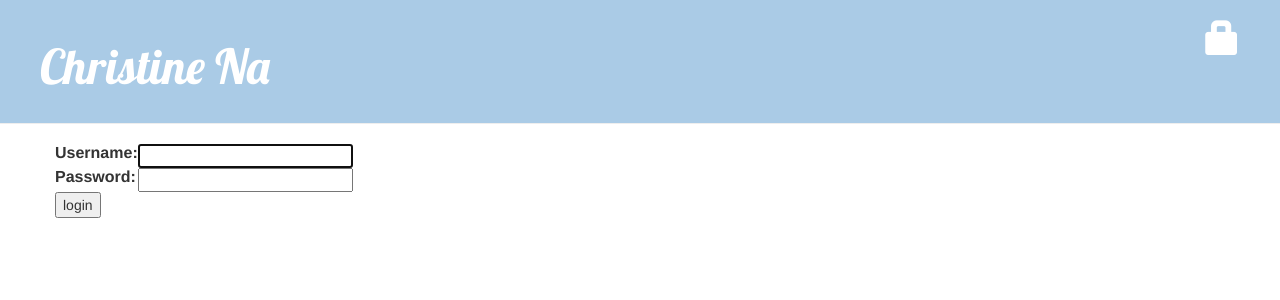
After one commit to christinena/my-first-blog, a Django app: page /accounts/login/ in a window 1280 px wide. The commit adds this page. Shown: the top 300 px of the page. Run offline with Django 3.2, Linux system fonts and the light colour scheme; some libraries are stand-ins or nearby versions.

Commit message:
Gave the ability to log in and log out + changed some colors

```diff
--- a/blog/static/css/blog.css
+++ b/blog/static/css/blog.css
@@ -1,5 +1,5 @@
 .page-header {
-    background-color: #ff9400;
+    background-color: #AACBE6;
     margin-top: 0;
     padding: 20px 20px 20px 40px;
 }
@@ -19,7 +19,7 @@ h1, h2, h3, h4 {
 }
 
 .date {
-    color: #828282;
+    color: #1E3770;
 }
 
 .save {
--- a/blog/templates/blog/base.html
+++ b/blog/templates/blog/base.html
@@ -13,8 +13,11 @@
             {% if user.is_authenticated %}
                 <a href="{% url 'post_new' %}" class="top-menu"><span class="glyphicon glyphicon-plus"></span></a>
                 <a href="{% url 'post_draft_list' %}" class="top-menu"><span class="glyphicon glyphicon-edit"></span></a>
+                <p class="top-menu">Hello {{ user.username }} <small>(<a href="{% url 'logout' %}">Log out</a>)</small></p>
+            {% else %}
+                <a href="{% url 'login' %}" class="top-menu"><span class="glyphicon glyphicon-lock"></span></a>
             {% endif %}
-            <h1><a href="/">Christine's Blog</a></h1>
+            <h1><a href="/">Christine Na</a></h1>
         </div>
         <div class="content container">
             <div class="row">
--- /dev/null
+++ b/blog/templates/registration/login.html
@@ -0,0 +1,24 @@
+{% extends "blog/base.html" %}
+
+{% block content %}
+    {% if form.errors %}
+        <p>Your username and password didn't match. Please try again.</p>
+    {% endif %}
+
+    <form method="post" action="{% url 'login' %}">
+    {% csrf_token %}
+        <table>
+        <tr>
+            <td>{{ form.username.label_tag }}</td>
+            <td>{{ form.username }}</td>
+        </tr>
+        <tr>
+            <td>{{ form.password.label_tag }}</td>
+            <td>{{ form.password }}</td>
+        </tr>
+        </table>
+
+        <input type="submit" value="login" />
+        <input type="hidden" name="next" value="{{ next }}" />
+    </form>
+{% endblock %}
--- a/mysite/settings.py
+++ b/mysite/settings.py
@@ -25,8 +25,7 @@ SECRET_KEY = '+ix5hgk@nv1!zzowyn_%xnmzhmb%z)y-5)^jb8nhut^w*tu-sg'
 # SECURITY WARNING: don't run with debug turned on in production!
 DEBUG = True
 
-ALLOWED_HOSTS = []
-
+ALLOWED_HOSTS = ['127.0.0.1', 'christinena.pythonanywhere.com']
 
 # Application definition
 
@@ -123,3 +122,5 @@ STATIC_URL = '/static/'
 STATIC_URL = '/static/'
 STATIC_ROOT = os.path.join(BASE_DIR, 'static')
 ALLOWED_HOSTS = ['127.0.0.1', '<christinena>.pythonanywhere.com']
+
+LOGIN_REDIRECT_URL = '/'
--- a/mysite/urls.py
+++ b/mysite/urls.py
@@ -1,22 +1,11 @@
-"""mysite URL Configuration
-
-The `urlpatterns` list routes URLs to views. For more information please see:
-    https://docs.djangoproject.com/en/1.11/topics/http/urls/
-Examples:
-Function views
-    1. Add an import:  from my_app import views
-    2. Add a URL to urlpatterns:  url(r'^$', views.home, name='home')
-Class-based views
-    1. Add an import:  from other_app.views import Home
-    2. Add a URL to urlpatterns:  url(r'^$', Home.as_view(), name='home')
-Including another URLconf
-    1. Import the include() function: from django.conf.urls import url, include
-    2. Add a URL to urlpatterns:  url(r'^blog/', include('blog.urls'))
-"""
-from django.conf.urls import url, include
+from django.conf.urls import include, url
 from django.contrib import admin
 
+from django.contrib.auth import views
+
 urlpatterns = [
-    url(r'^admin/', admin.site.urls),
+    url(r'^admin/', include(admin.site.urls)),
+    url(r'^accounts/login/$', views.login, name='login'),
+    url(r'^accounts/logout/$', views.logout, name='logout', kwargs={'next_page': '/'}),
     url(r'', include('blog.urls')),
 ]
```
Also changed, not shown: blog/views.py (+12 -0 lines).
